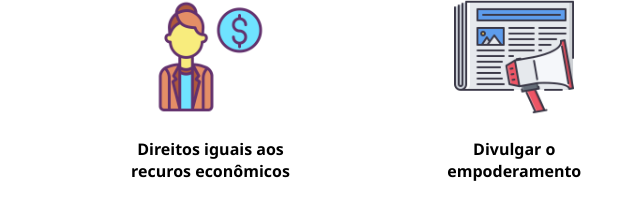
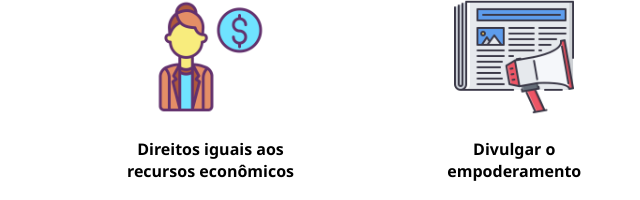
Before and after one commit to janainakshesek/janainakshesek.github.io, a plain HTML site: page index.html in a window 1280 px wide. Shown: the part 1894-2094 px from the top of the page, 569-1209 px from the left. Drawn offline with Linux system fonts and the light colour scheme.

Commit message:
Update index.html

```diff
--- a/index.html
+++ b/index.html
@@ -69,7 +69,7 @@
         </div>
         <div class="coluna quatro centralizado">
             <img class="icon" src="img/investor.png" alt="Direitos iguais aos recursos econômicos">
-            <h4 class="tipofonte">Direitos iguais aos recuros econômicos</h4>
+            <h4 class="tipofonte">Direitos iguais aos recursos econômicos</h4>
             <p class="text tipofonte">Realizar reformas para dar às mulheres direitos iguais aos recursos econômicos, bem como o acesso a propriedade e controle sobre a terra e outras formas de propriedade, serviços financeiros, herança e os recursos naturais, de acordo com as leis nacionais.</p>
         </div>
         <div class="coluna quatro centralizado">
```
